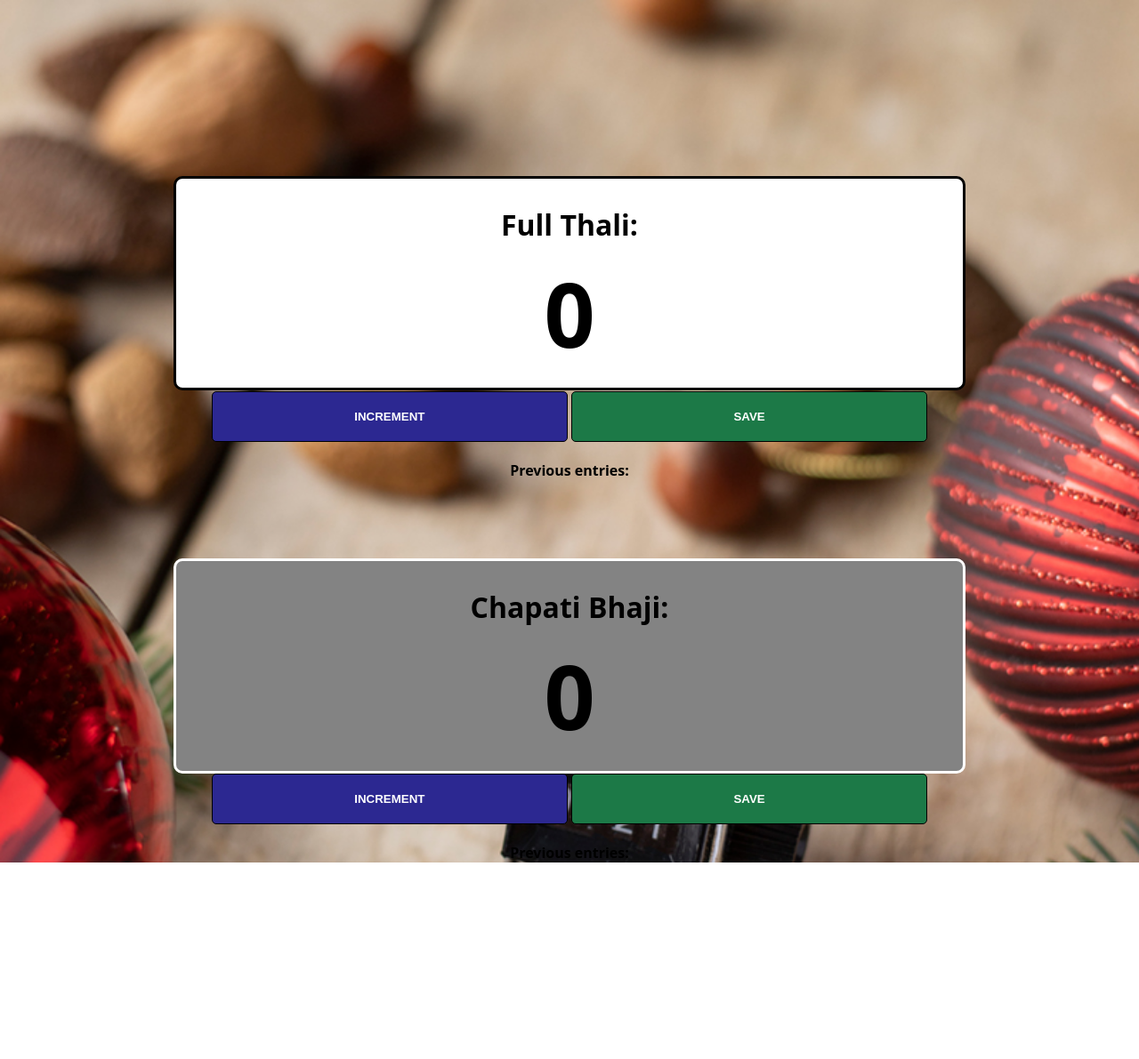
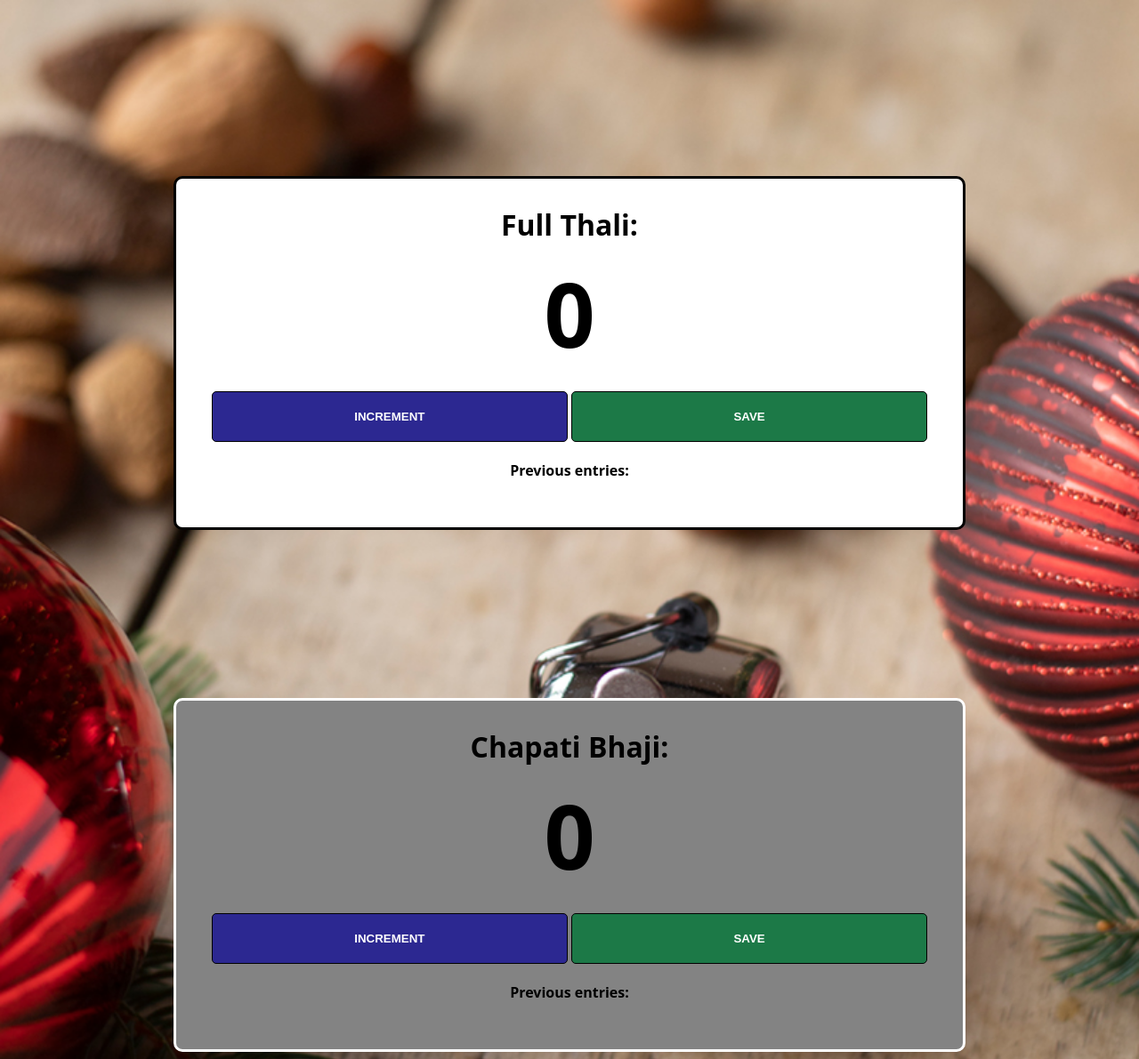
Before and after one commit to Rohitjadhav19899/Row_counter, a plain HTML site: page index.html in a window 1280 px wide. Shown: the whole page at 89% size. Before the commit the page ends 970 px from the top, so only its background shows below. Drawn offline with Linux system fonts and the light colour scheme.

Commit message:
Update index.css

```diff
--- a/index.css
+++ b/index.css
@@ -12,7 +12,7 @@ body {
 .container1 {
     background: white;
     max-width: 70%;
-	height: 30%;
+	height: 50%;
     margin: auto;
     border: 3px solid black;
     border-radius: 10px;
@@ -21,7 +21,7 @@ body {
 .container2 {
     background: rgb(131, 131, 131);
     max-width: 70%;
-	height: 30%;
+	height: 50%;
     margin: auto;
     border: 3px solid rgb(255, 255, 255);
     border-radius: 10px;
```
